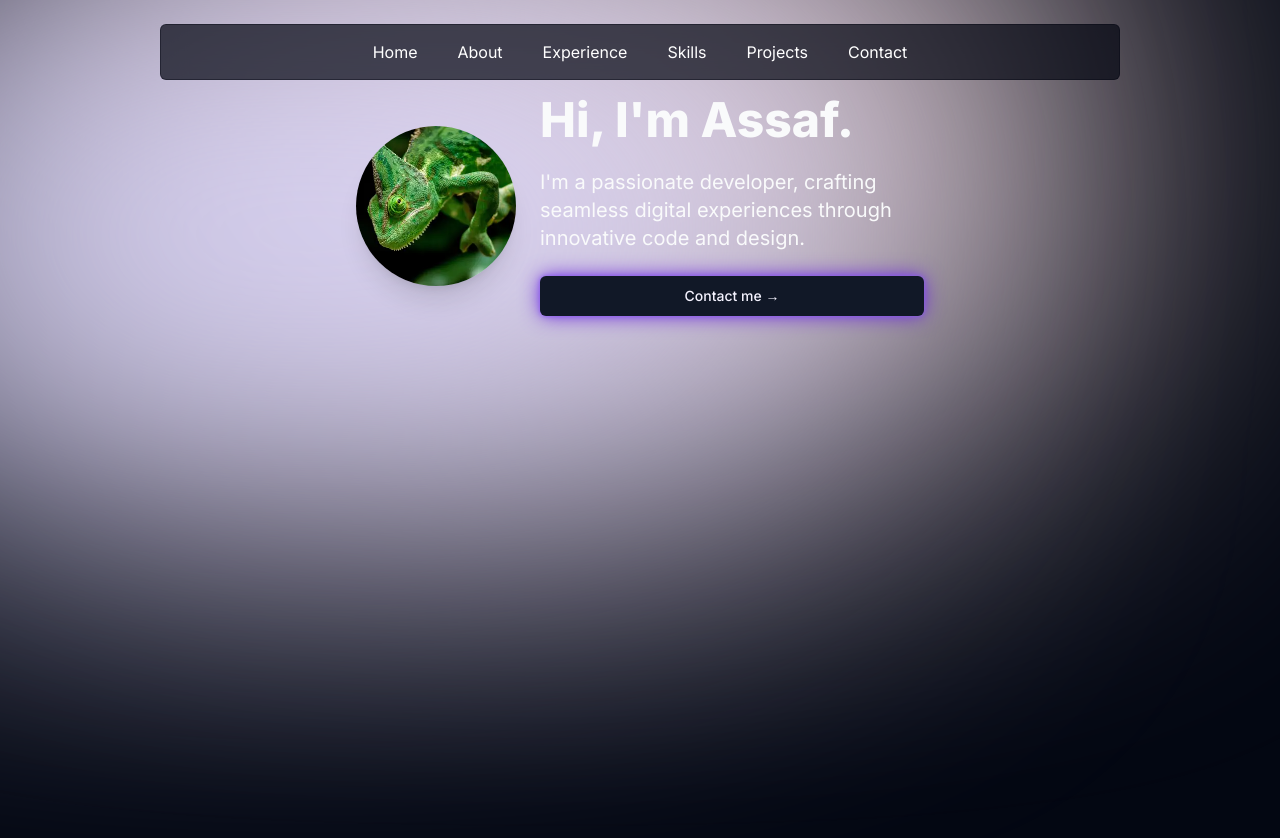
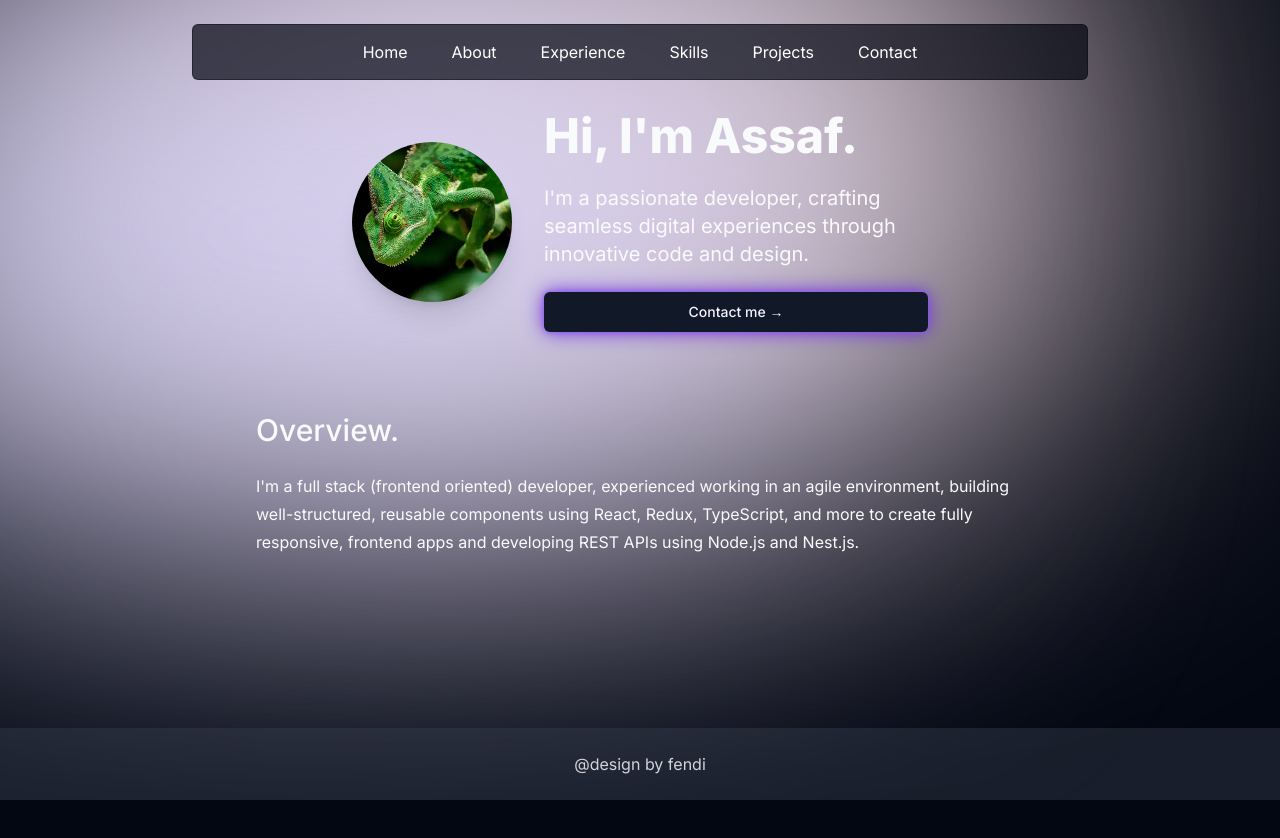
Before and after one commit to aFendell/portfolio, a Next.js app: page / in a window 1280 px wide. Shown: the top 838 px of the page. After the commit the page ends 800 px from the top, so only its background shows below. Built offline with nearby package versions, Linux system fonts and the light colour scheme.

Commit message:
feat: overview section footer typography

```diff
--- a/src/app/layout.tsx
+++ b/src/app/layout.tsx
@@ -5,6 +5,7 @@ import { cn } from "@/lib/utils";
 import Header from "@/components/layout/Header";
 
 import { Inter } from "next/font/google";
+import Footer from "@/components/layout/Footer";
 
 const inter = Inter({ subsets: ["latin"] });
 export const metadata: Metadata = {
@@ -21,13 +22,16 @@ export default function RootLayout({
     <html lang="en">
       <body
         className={cn(
-          "relative min-h-[2000px] bg-gray-950 font-sans text-gray-50 antialiased",
+          "relative flex min-h-screen flex-col content-stretch bg-gray-950 font-sans text-gray-50 antialiased",
           inter.className,
         )}>
         <div className="absolute right-[11rem] top-[-6rem] -z-10 h-[31.25rem] w-[31.25rem] rounded-full bg-[#fbe2e3] blur-[10rem] sm:w-[68.75rem]"></div>
         <div className="absolute left-[-51rem] top-[-1rem] -z-10 h-[31.25rem] w-[31.25rem] rounded-full bg-[#dbd7fb] blur-[10rem] sm:w-[68.75rem] md:left-[-33rem] lg:left-[-28rem] xl:left-[-15rem] 2xl:left-[-5rem]"></div>
         <Header />
-        {children}
+        <main className="container mx-auto flex max-w-screen-lg flex-1 flex-col items-center gap-12 px-2 pb-5 pt-24 sm:gap-20 sm:px-6 sm:pt-28">
+          {children}
+        </main>
+        <Footer />
       </body>
     </html>
   );
--- a/src/app/page.tsx
+++ b/src/app/page.tsx
@@ -1,9 +1,11 @@
 import Intro from "@/components/sections/Intro";
+import Overview from "@/components/sections/Overview";
 
 export default function Home() {
   return (
-    <main className="flex min-h-screen flex-col items-center justify-between px-3 py-24">
+    <>
       <Intro />
-    </main>
+      <Overview />
+    </>
   );
 }
--- /dev/null
+++ b/src/components/layout/Footer.tsx
@@ -0,0 +1,13 @@
+import React from "react";
+
+const Footer = () => {
+  return (
+    <footer className="mt-auto flex w-full items-center justify-center bg-gray-700 bg-opacity-40 p-6">
+      <div className="">
+        <p className=" text-gray-300">@design by fendi</p>
+      </div>
+    </footer>
+  );
+};
+
+export default Footer;
--- a/src/components/layout/Header.tsx
+++ b/src/components/layout/Header.tsx
@@ -6,13 +6,13 @@ import Link from "next/link";
 
 const Header = () => {
   return (
-    <header className="relative z-[99]">
+    <header className="relative z-[99] ">
       <motion.div
         initial={{ y: -100, x: "-50%", opacity: 0 }}
         animate={{ y: 0, x: "-50%", opacity: 1 }}
-        className="fixed left-1/2 top-0 flex h-20 w-full rounded-none border border-gray-950 border-opacity-40 bg-gray-950 bg-opacity-70 shadow-black/[0.03] backdrop-blur-md sm:top-6 sm:h-14 sm:w-3/4 sm:min-w-[36rem] sm:rounded-md">
-        <nav className="flex flex-1 items-center justify-center ">
-          <ul className="flex flex-wrap items-center justify-center gap-1 sm:gap-2">
+        className="fixed left-1/2 top-0 flex h-20 w-full sm:top-6 sm:h-14 sm:px-6">
+        <nav className="mx-auto flex max-w-4xl flex-1 items-center justify-center rounded-none border border-gray-950 border-opacity-40 bg-gray-950 bg-opacity-70 shadow-black/[0.03] backdrop-blur-md sm:rounded-md">
+          <ul className="flex flex-wrap gap-1 sm:gap-3">
             {routes.map((route) => (
               <motion.li
                 className="flex h-3/4 items-center justify-center"
--- a/src/components/sections/Intro.tsx
+++ b/src/components/sections/Intro.tsx
@@ -2,11 +2,12 @@ import Image from "next/image";
 import chameleon from "../../../public/images/chameleon1.webp";
 import { introData } from "@/data/intro";
 import { Button } from "@/components/ui/Button";
+import { P } from "../ui/Typography";
 
 const Intro = () => {
   const { title, subtitle } = introData;
   return (
-    <section className="flex flex-col items-center gap-3 sm:flex-row sm:gap-6">
+    <section className="flex flex-col items-center gap-3 sm:flex-row sm:gap-8">
       <Image
         alt="chameleon profile picture"
         src={chameleon}
--- /dev/null
+++ b/src/components/sections/Overview.tsx
@@ -0,0 +1,15 @@
+import React from "react";
+import { overviewData } from "@/data/overview";
+import { P, SectionTitle } from "../ui/Typography";
+
+const Overview = () => {
+  const { title, subtitle } = overviewData;
+  return (
+    <section>
+      <SectionTitle>{title}</SectionTitle>
+      <P>{subtitle}</P>
+    </section>
+  );
+};
+
+export default Overview;
--- /dev/null
+++ b/src/components/ui/Typography.tsx
@@ -0,0 +1,31 @@
+import { cn } from "@/lib/utils";
+
+export const SectionTitle = ({
+  children,
+  className,
+}: React.HTMLAttributes<HTMLHeadingElement>) => {
+  return (
+    <h2
+      className={cn(
+        "mb-2 scroll-m-20 text-center text-2xl font-medium sm:text-start sm:text-3xl",
+        className,
+      )}>
+      {children}
+    </h2>
+  );
+};
+
+export const P = ({
+  children,
+  className,
+}: React.HTMLAttributes<HTMLParagraphElement>) => {
+  return (
+    <p
+      className={cn(
+        "max-w-3xl text-pretty text-center leading-7 sm:text-start [&:not(:first-child)]:mt-6",
+        className,
+      )}>
+      {children}
+    </p>
+  );
+};
```
